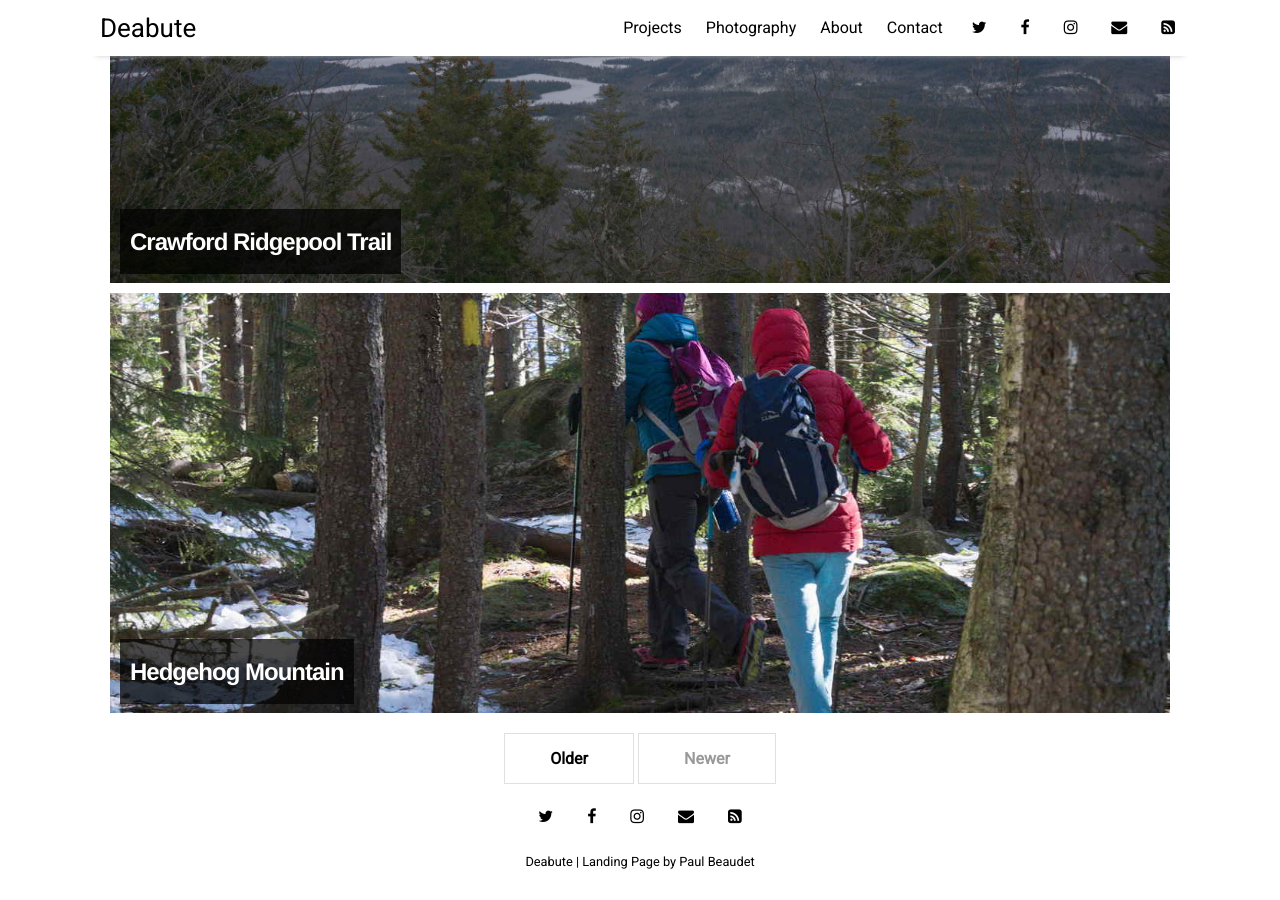
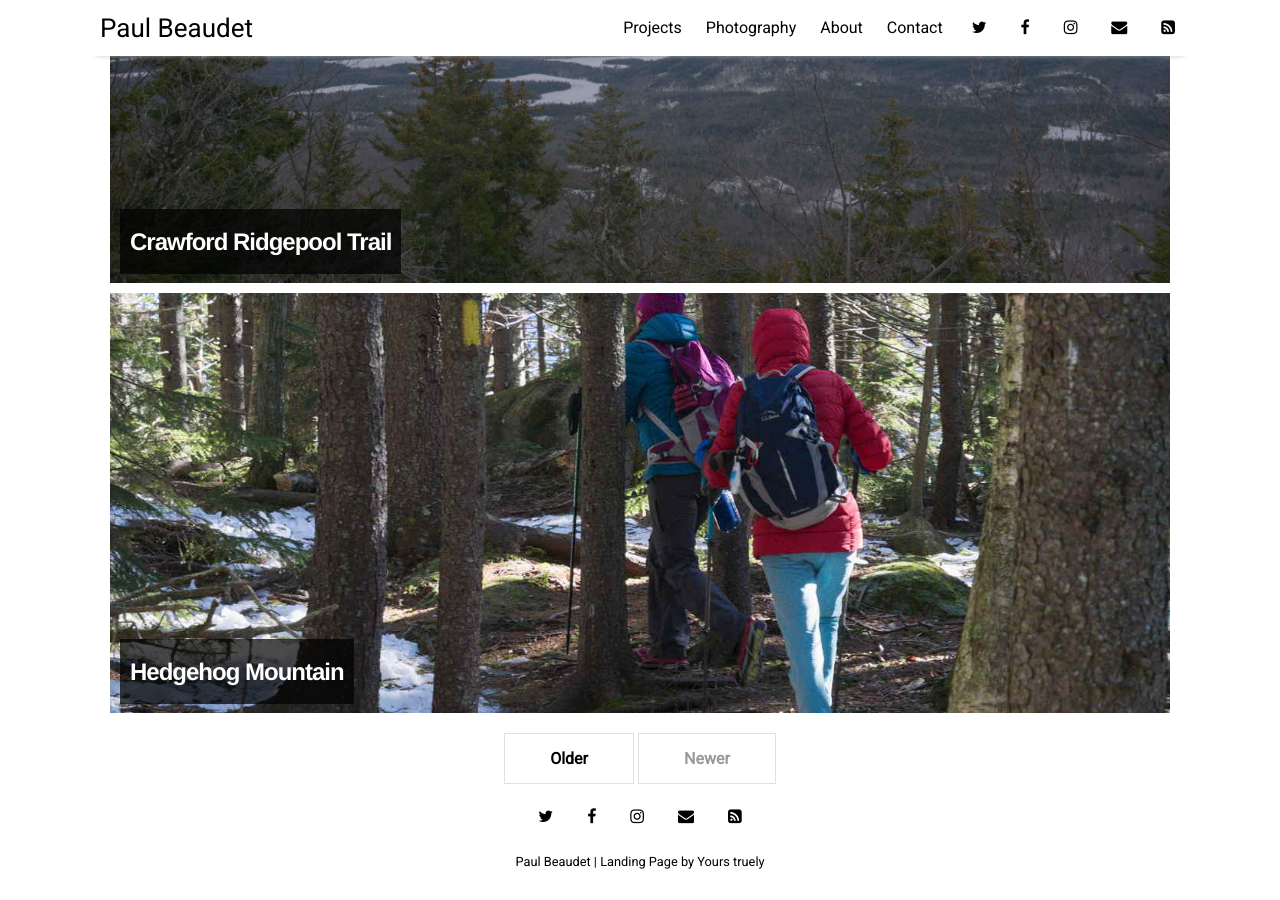
Before and after one commit to PaulBeaudet/paulbeaudet.github.io, a Jekyll site: the page built from index.html, in a window 1280 px wide and 900 px high, scrolled down 1498 px. Built offline with Jekyll 4.4.1, drawn with Linux system fonts in a browser that asks for light colours; nearby versions of some CDN libraries; the list of posts is cut into pages by our own code.

Commit message:
Get witty, see if it works

```diff
--- a/_config.yml
+++ b/_config.yml
@@ -14,9 +14,9 @@ sass:
   style: :nested
 
 # Customise atom feed settings (this is where Jekyll-Feed gets configuration information)
-title:       "Deabute"
+title:       "Paul Beaudet"
 description: "Landing Page"
-author:      "Paul Beaudet"
+author:      "Yours truely"
 
 # RSS 2.0 can be used instead of Atom by uncommenting following two lines
 #feed:
```
